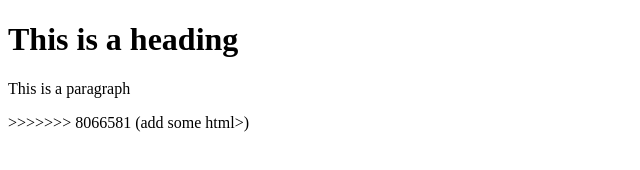
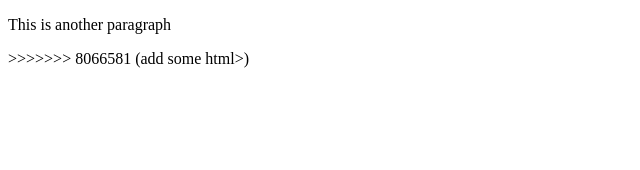
Before and after one commit to LindnerThomas/learning-git, a plain HTML site: page index.html in a window 1280 px wide. Shown: the whole page, without its empty margins (0-640 px from the left). Drawn offline with Linux system fonts and the light colour scheme.

Commit message:
added another p tag

```diff
--- a/index.html
+++ b/index.html
@@ -5,8 +5,7 @@
 </head>
 <body>
 
-<h1>This is a heading</h1>
-<p>This is a paragraph</p>
+<p>This is another paragraph</p>
 
 </body>
 </html>
```
